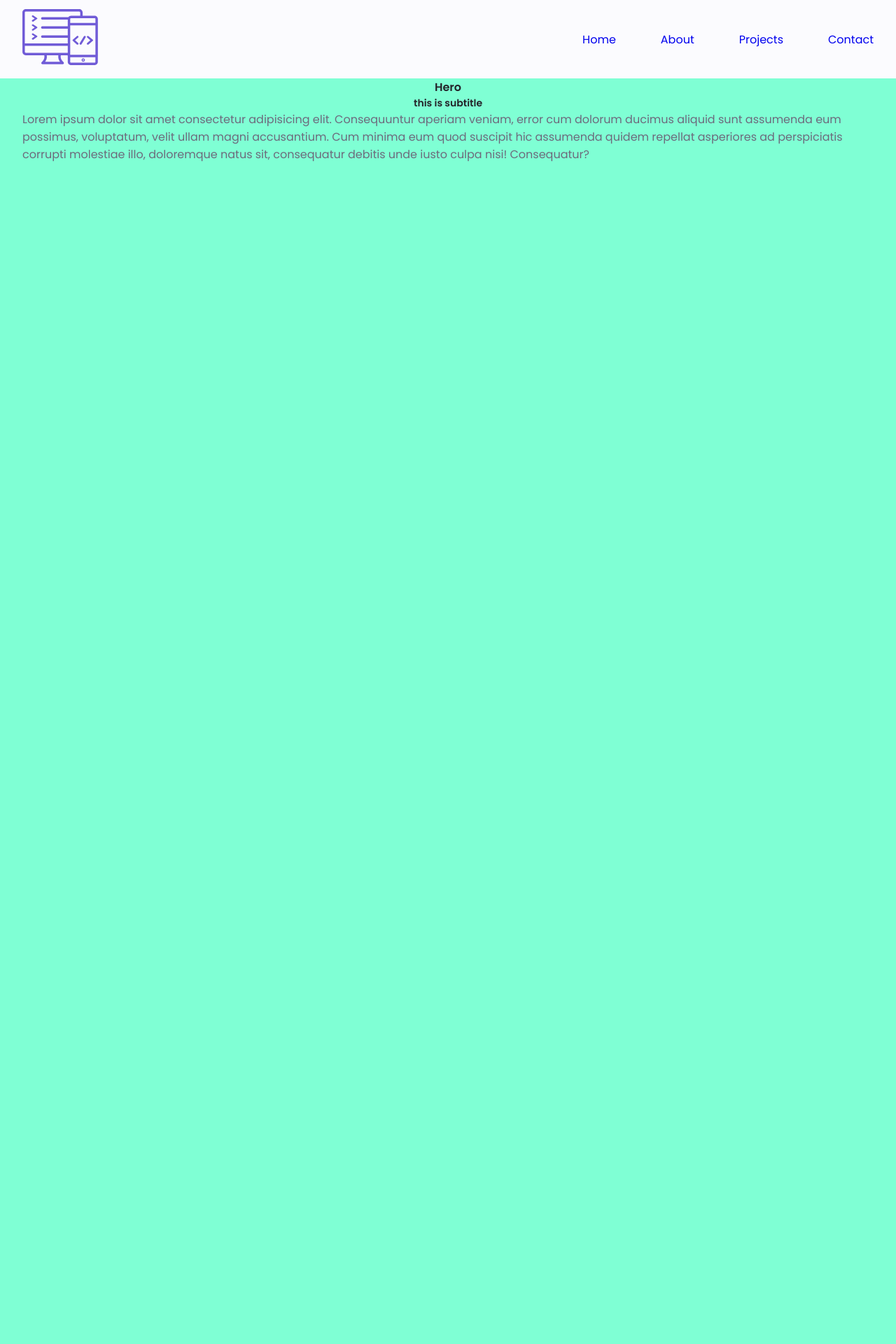
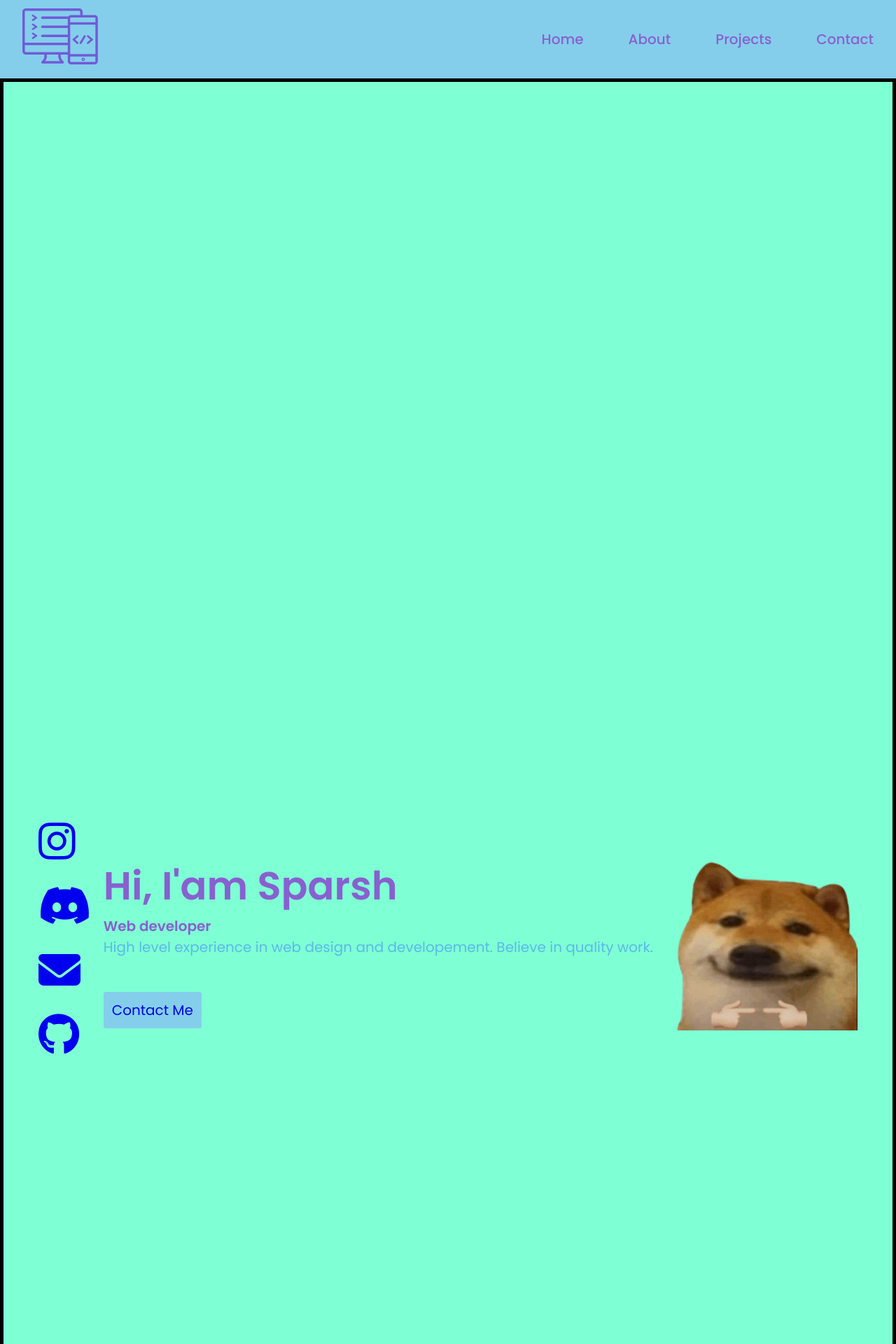
Before and after one commit to SparshChaurasia/Portfolio, a Django app: page / in a window 1280 px wide. Shown: the top 1920 px of the page at 70% size. Run offline with Django 3.2, Linux system fonts and the light colour scheme; some libraries are stand-ins or nearby versions.

Commit message:
created hero section

```diff
--- a/static/css/style.css
+++ b/static/css/style.css
@@ -9,21 +9,20 @@
     /*========== Colors ==========*/
     --hue-color: 250;
 
-    --first-color: hsl(var(--hue-color), 69%, 61%);
-    --first-color-light: hsl(var(--hue-color), 92%, 85%);
-    --title-color: hsl(var(--hue-color), 8%, 15%);
-    --text-color: hsl(var(--hue-color), 8%, 45%);
-    --text-color-light: hsl(var(--hue-color), 8%, 65%);
-    --body-color: hsl(var(--hue-color), 60%, 99%);
+    --first-color: #5680E9;
+    --title-color: #8860D0;
+    --text-color: #5AB9EA;
+    --text-color-light: #C1C8E4;
+    --body-color: #84CEEB;
 
     /*========== Font and typography ==========*/
     --body-font: 'Poppins', sans-serif;
 
     /*========== Font size ==========*/
     /* .5rem = 8px, 1rem = 16px, 1.5rem = 24px ... */
-    --big-font-size: 2rem;
-    --normal-font-size: .938rem;
-    --small-font-size: .813rem;
+    --big-font-size: 3rem;
+    --normal-font-size: 1rem;
+    --small-font-size: 0.5rem;
 
     /*========== Font weight ==========*/
     --font-medium: 500;
@@ -43,9 +42,9 @@
 /* Font size for large devices */
 @media screen and (min-width: 968px) {
     :root {
-        --big-font-size: 3rem;
-        --normal-font-size: 1rem;
-        --small-font-size: .875rem;
+        --big-font-size: 3.5rem;
+        --normal-font-size: 1.25rem;
+        --small-font-size: 1rem;
     }
 }
 
@@ -70,6 +69,7 @@ h3,
 h4 {
     color: var(--title-color);
     font-weight: var(--font-semi-bold);
+    font-size: var(--big-font-size);
 }
 
 ul {
@@ -90,26 +90,52 @@ img {
     height: 100%;
     padding: 0 var(--page-indent);
     scroll-snap-align: start;
+
+    border: 5px solid black;
+}
+
+.section__link-wrapper {
+    padding: 5rem;
+}
+
+.section__link {
+    margin: 2rem 0;
 }
 
 .section__title {
-    font-size: var(--h1-font-size);
+    font-size: var(--big-font-size);
     color: var(--title-color);
 }
 
 .section__subtitle {
-    display: block;
-    font-size: var(--small-font-size);
+    font-size: var(--normal-font-size);
 }
 
 .section__title,
 .section__subtitle {
-    text-align: center;
+    text-align: left;
 }
 
 .section__text {
     font-size: var(--normal-font-size);
     color: var(--text-color);
+}
+
+.btn {
+    padding: 0.5rem;
+    background-color: var(--body-color);
+    border: .25rem solid var(--body-color);
+    border-radius: .25rem;
+}
+
+.btn-contact-me {
+    margin-top: 2rem;
+}
+
+.btn:hover {
+    color: white;
+    background-color: var(--first-color);
+    transition: 0.2s ease-in;
 }
 
 /*==================== LAYOUT ====================*/
@@ -163,6 +189,11 @@ img {
     padding-left: 4rem;
 }
 
+.navbar__item a {
+    color: var(--title-color);
+    font-weight: var(--font-medium);
+}
+
 .logo {
     height: 5rem;
 }
@@ -185,6 +216,13 @@ img {
 /*==================== SECTION ====================*/
 .hero {
     background-color: aquamarine;
+    display: flex;
+    align-items: center;
+    justify-content: space-evenly;
+}
+
+.hero-image {
+    height: 17rem;
 }
 
 .about {
--- a/templates/index.html
+++ b/templates/index.html
@@ -7,6 +7,7 @@
     <title>MyPortfolio</title>
     {% load static %}
     <link rel="stylesheet" href="{% static 'css/style.css' %}">
+    <link rel="stylesheet" href="https://cdnjs.cloudflare.com/ajax/libs/font-awesome/6.1.1/css/all.min.css" integrity="sha512-KfkfwYDsLkIlwQp6LFnl8zNdLGxu9YAA1QvwINks4PhcElQSvqcyVLLD9aMhXd13uQjoXtEKNosOWaZqXgel0g==" crossorigin="anonymous" referrerpolicy="no-referrer" />
 </head>
 <body>
     <header class="header">
@@ -24,9 +25,32 @@
     </header>
     <main class="main">
         <section class="section hero" id="hero">
-            <h1 class="section__title">Hero</h1>
-            <h1 class="section__subtitle">this is subtitle</h1>
-            <p class="section__text">Lorem ipsum dolor sit amet consectetur adipisicing elit. Consequuntur aperiam veniam, error cum dolorum ducimus aliquid sunt assumenda eum possimus, voluptatum, velit ullam magni accusantium. Cum minima eum quod suscipit hic assumenda quidem repellat asperiores ad perspiciatis corrupti molestiae illo, doloremque natus sit, consequatur debitis unde iusto culpa nisi! Consequatur?</p>
+            <div class="section__links-wrapper">
+                <div class="section__link">
+                    <a href="https://www.instagram.com/sparshchaurasia0021/" target="_blank" rel="noopener noreferrer"><i class="fa-brands fa-3x fa-instagram"></i></a>
+                </div>
+                <div class="section__link">
+                    <a href="https://discord.gg/Fh5CctFSXP" target="_blank" rel="noopener noreferrer"><i class="fa-brands fa-3x fa-discord"></i></a>
+                </div>
+                <div class="section__link">
+                    <a href="mailto:sparshchaurasia0021@gmail.com" target="_blank" rel="noopener noreferrer"><i class="fa-solid fa-3x fa-envelope"></i></a>
+                </div>
+                <div class="section__link">
+                    <a href="http://github.com/SparshChaurasia/" target="_blank" rel="noopener noreferrer"><i class="fa-brands fa-3x fa-github"></i></a>
+                </div>
+            </div>
+            <div class="section__content-wrapper">
+                <div class="section__content">
+                    <h1 class="section__title">Hi, I'am Sparsh</h1>
+                    <h3 class="section__subtitle">Web developer</h3>
+                    <p class="section__text">High level experience in web design and developement. Believe in quality work.</p>
+                </div>
+                <br><br>
+                <a href="#contact" class="btn btn-contact-me">Contact Me</i></a>
+            </div>
+            <picture class="hero__image--wrapper">
+                <img src="{% static 'images/doge.png' %}" alt="placeholder image" class="hero-image">
+            </picture>
         </section>
         <section class="section about" id="about">
             <h1 class="section__title">About</h1>
```
Also changed, not shown: static/images/doge.png (added), static/images/logo-portfolio.png (deleted).
